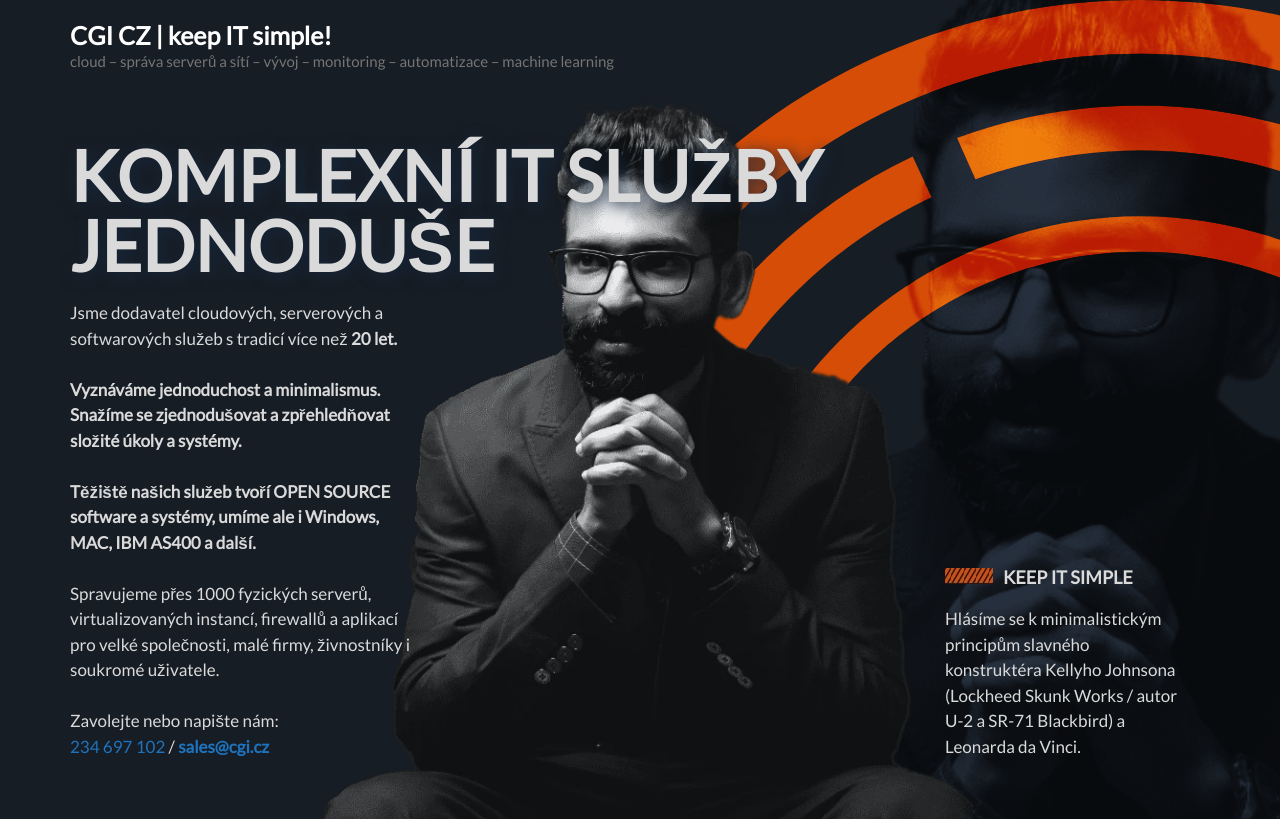
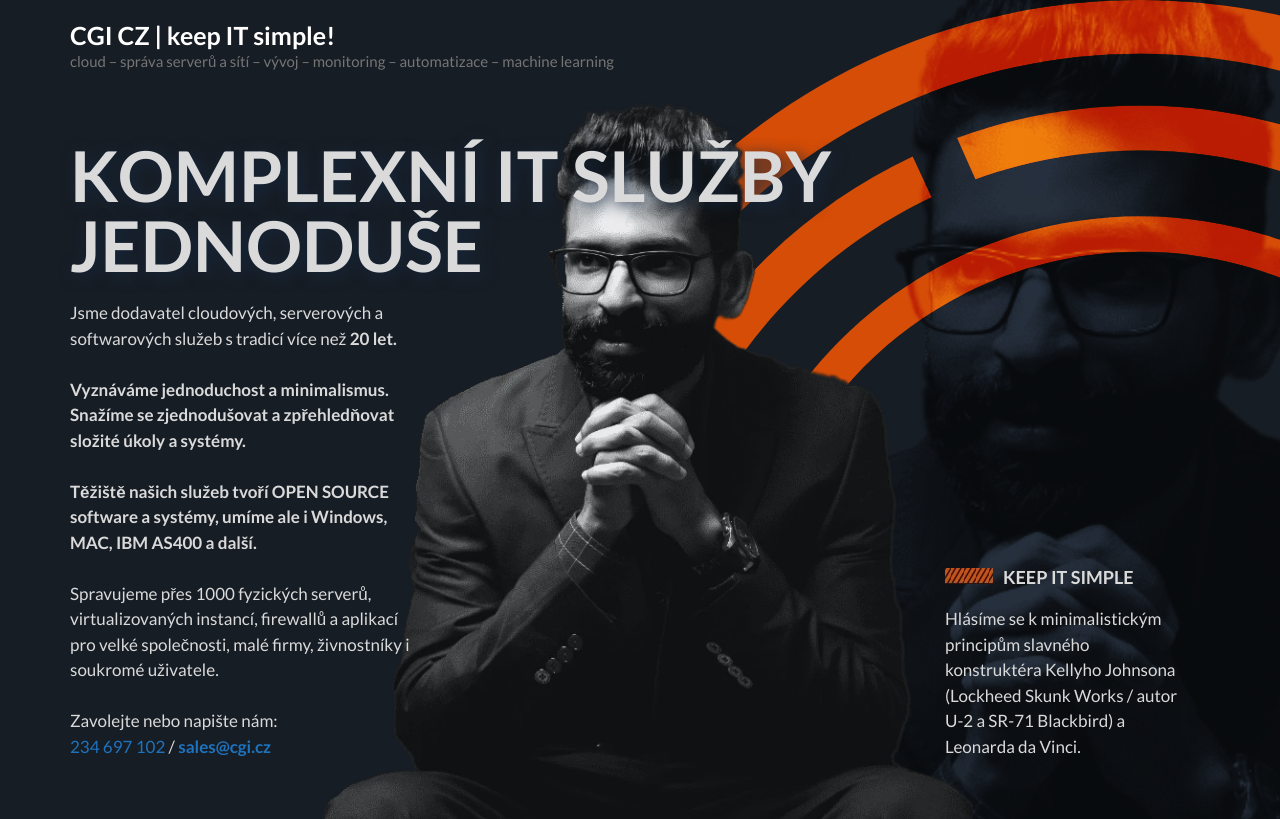
Before and after one commit to darwinroa/CGI, a Gatsby site: page / in a window 1280 px wide. Shown: the top 819 px of the page. Built offline with nearby package versions, Linux system fonts and the light colour scheme; Gatsby itself is replaced by a stand-in of ours.

Commit message:
Update Font Family

```diff
--- a/src/pages/index.css
+++ b/src/pages/index.css
@@ -1,12 +1,37 @@
 /* Global Styles */
-/* @import url("https://fonts.googleapis.com/css2?family=Lato:wght@400;700&display=swap"); */
+@font-face {
+  font-family: "Lato";
+  font-style: normal;
+  font-weight: 400;
+  src: url("../fonts/Lato-Regular-ext.woff2") format("woff2");
+  unicode-range: U+0100-02AF, U+0304, U+0308, U+0329, U+1E00-1E9F, U+1EF2-1EFF,
+    U+2020, U+20A0-20AB, U+20AD-20CF, U+2113, U+2C60-2C7F, U+A720-A7FF;
+}
 
 @font-face {
   font-family: "Lato";
-  src: url("../fonts/Lato-Regular.woff2") format("woff2"),
-    url("../fonts/Lato-Bold.woff2") format("woff2");
   font-style: normal;
-  font-weight: 400, 700;
+  font-weight: 700;
+  src: url("../fonts/Lato-Bold-ext.woff2") format("woff2");
+  unicode-range: U+0100-02AF, U+0304, U+0308, U+0329, U+1E00-1E9F, U+1EF2-1EFF,
+    U+2020, U+20A0-20AB, U+20AD-20CF, U+2113, U+2C60-2C7F, U+A720-A7FF;
+}
+
+@font-face {
+  font-family: "Lato";
+  src: url("../fonts/Lato-Regular.woff2") format("woff2");
+  font-style: normal;
+  font-weight: 400;
+  unicode-range: U+0000-00FF, U+0131, U+0152-0153, U+02BB-02BC, U+02C6, U+02DA,
+    U+02DC, U+0304, U+0308, U+0329, U+2000-206F, U+2074, U+20AC, U+2122, U+2191,
+    U+2193, U+2212, U+2215, U+FEFF, U+FFFD;
+}
+
+@font-face {
+  font-family: "Lato";
+  src: url("../fonts/Lato-Bold.woff2") format("woff2");
+  font-style: normal;
+  font-weight: 700;
   unicode-range: U+0000-00FF, U+0131, U+0152-0153, U+02BB-02BC, U+02C6, U+02DA,
     U+02DC, U+0304, U+0308, U+0329, U+2000-206F, U+2074, U+20AC, U+2122, U+2191,
     U+2193, U+2212, U+2215, U+FEFF, U+FFFD;
```
Also changed, not shown: src/fonts/Lato-Bold-ext.woff2 (added), src/fonts/Lato-Regular-ext.woff2 (added).
